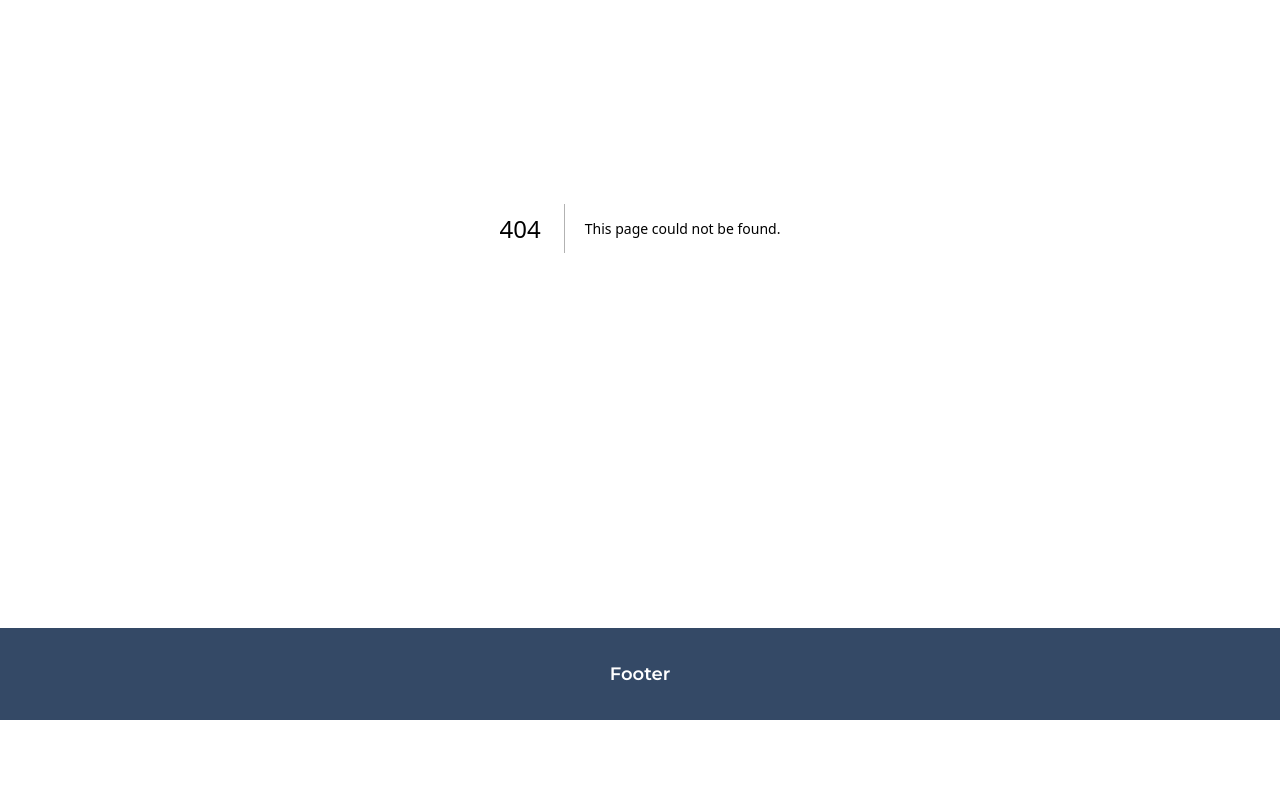
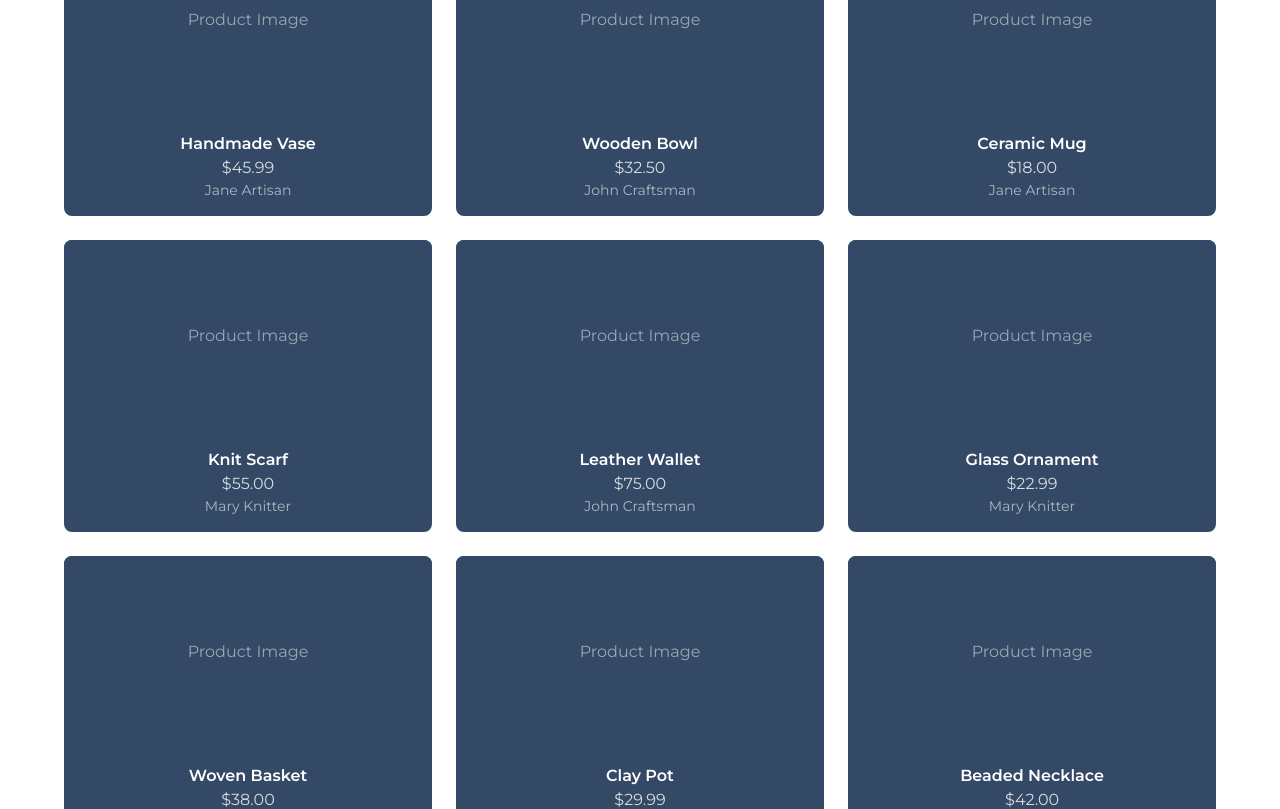
Before and after one commit to CrumMan/FullyStackedHandcraftedHaven, a Next.js app: page /products in a window 1280 px wide. Before the commit this address had no page. Shown: the part 220-1029 px from the top of the page. Before the commit the page ends 940 px from the top, so only its background shows below. Built offline with nearby package versions, Linux system fonts and the light colour scheme.

Commit message:
added product and product listing pages with static data

```diff
--- /dev/null
+++ b/src/app/products/[id]/page.tsx
@@ -0,0 +1,109 @@
+import Link from "next/link";
+
+// placeholder data - will be replaced with database fetch
+const product = {
+  id: "1",
+  name: "Handmade Vase",
+  price: 45.99,
+  seller: "Jane Artisan",
+  rating: 4.5,
+  description:
+    "A beautiful handcrafted ceramic vase, perfect for displaying fresh flowers or as a standalone decorative piece. Each piece is unique and made with care.",
+  image: "/placeholder.jpg",
+};
+
+// placeholder reviews
+const reviews = [
+  {
+    id: "1",
+    author: "Customer A",
+    rating: 5,
+    comment: "Beautiful craftsmanship! Exactly as described.",
+  },
+  {
+    id: "2",
+    author: "Customer B",
+    rating: 4,
+    comment: "Great quality, shipping was fast.",
+  },
+];
+
+export default async function ProductPage({
+  params,
+}: {
+  params: Promise<{ id: string }>;
+}) {
+  const { id } = await params;
+
+  return (
+    <main className="min-h-screen bg-white">
+      {/* product details section */}
+      <section className="p-8">
+        <div className="max-w-6xl mx-auto">
+          <div className="grid grid-cols-1 md:grid-cols-2 gap-8">
+            {/* product image */}
+            <div className="bg-secondary rounded-lg min-h-80 flex items-center justify-center">
+              <span className="text-white">Photo of product</span>
+            </div>
+
+            {/* product info */}
+            <div className="text-primary">
+              <p className="text-sm text-primary/60 mb-1">
+                <Link href="#" className="hover:underline">
+                  {product.seller}
+                </Link>
+              </p>
+              <h1 className="text-2xl font-bold mb-1">{product.name}</h1>
+              <p className="text-sm text-primary/60 mb-4">
+                Rating: {product.rating}/5
+              </p>
+
+              <p className="text-xl font-semibold mb-4">
+                ${product.price.toFixed(2)}
+              </p>
+
+              <div className="mb-6">
+                <p className="font-medium mb-2">Description:</p>
+                <p className="text-primary/80">{product.description}</p>
+              </div>
+
+              <button className="bg-secondary text-white px-6 py-2 rounded-lg hover:opacity-90 transition-opacity">
+                Add to Cart
+              </button>
+            </div>
+          </div>
+        </div>
+      </section>
+
+      {/* reviews section */}
+      <section className="p-8">
+        <div className="max-w-6xl mx-auto">
+          <div className="bg-secondary text-white rounded-lg p-6">
+            <h2 className="text-xl font-bold mb-4">Reviews</h2>
+
+            {reviews.length > 0 ? (
+              <div className="space-y-4">
+                {reviews.map((review) => (
+                  <div
+                    key={review.id}
+                    className="border-b border-white/20 pb-4 last:border-0"
+                  >
+                    <div className="flex justify-between mb-1">
+                      <span className="font-medium">{review.author}</span>
+                      <span className="text-white/60">
+                        {review.rating}/5 stars
+                      </span>
+                    </div>
+                    <p className="text-white/80">{review.comment}</p>
+                  </div>
+                ))}
+              </div>
+            ) : (
+              <p className="text-white/60">No reviews yet.</p>
+            )}
+          </div>
+        </div>
+      </section>
+    </main>
+  );
+}
--- /dev/null
+++ b/src/app/products/page.tsx
@@ -0,0 +1,103 @@
+import Link from "next/link";
+
+// placeholder data - will be replaced with database fetch
+const products = [
+  {
+    id: "1",
+    name: "Handmade Vase",
+    price: 45.99,
+    seller: "Jane Artisan",
+    image: "/placeholder.jpg",
+  },
+  {
+    id: "2",
+    name: "Wooden Bowl",
+    price: 32.5,
+    seller: "John Craftsman",
+    image: "/placeholder.jpg",
+  },
+  {
+    id: "3",
+    name: "Ceramic Mug",
+    price: 18.0,
+    seller: "Jane Artisan",
+    image: "/placeholder.jpg",
+  },
+  {
+    id: "4",
+    name: "Knit Scarf",
+    price: 55.0,
+    seller: "Mary Knitter",
+    image: "/placeholder.jpg",
+  },
+  {
+    id: "5",
+    name: "Leather Wallet",
+    price: 75.0,
+    seller: "John Craftsman",
+    image: "/placeholder.jpg",
+  },
+  {
+    id: "6",
+    name: "Glass Ornament",
+    price: 22.99,
+    seller: "Mary Knitter",
+    image: "/placeholder.jpg",
+  },
+  {
+    id: "7",
+    name: "Woven Basket",
+    price: 38.0,
+    seller: "Jane Artisan",
+    image: "/placeholder.jpg",
+  },
+  {
+    id: "8",
+    name: "Clay Pot",
+    price: 29.99,
+    seller: "John Craftsman",
+    image: "/placeholder.jpg",
+  },
+  {
+    id: "9",
+    name: "Beaded Necklace",
+    price: 42.0,
+    seller: "Mary Knitter",
+    image: "/placeholder.jpg",
+  },
+];
+
+export default function ProductsPage() {
+  return (
+    <main className="min-h-screen bg-white">
+      <section className="p-8">
+        <div className="max-w-6xl mx-auto">
+          <h1 className="text-2xl font-bold text-primary text-center mb-8">
+            Products
+          </h1>
+
+          {/* product grid */}
+          <div className="grid grid-cols-1 md:grid-cols-3 gap-6">
+            {products.map((product) => (
+              <Link href={`/products/${product.id}`} key={product.id}>
+                <div className="bg-secondary text-white rounded-lg overflow-hidden hover:opacity-90 transition-opacity">
+                  {/* product image placeholder */}
+                  <div className="h-48 bg-secondary flex items-center justify-center">
+                    <span className="text-white/50">Product Image</span>
+                  </div>
+
+                  {/* product info */}
+                  <div className="p-4 text-center">
+                    <p className="font-semibold">{product.name}</p>
+                    <p className="text-white/80">${product.price.toFixed(2)}</p>
+                    <p className="text-sm text-white/60">{product.seller}</p>
+                  </div>
+                </div>
+              </Link>
+            ))}
+          </div>
+        </div>
+      </section>
+    </main>
+  );
+}
```
